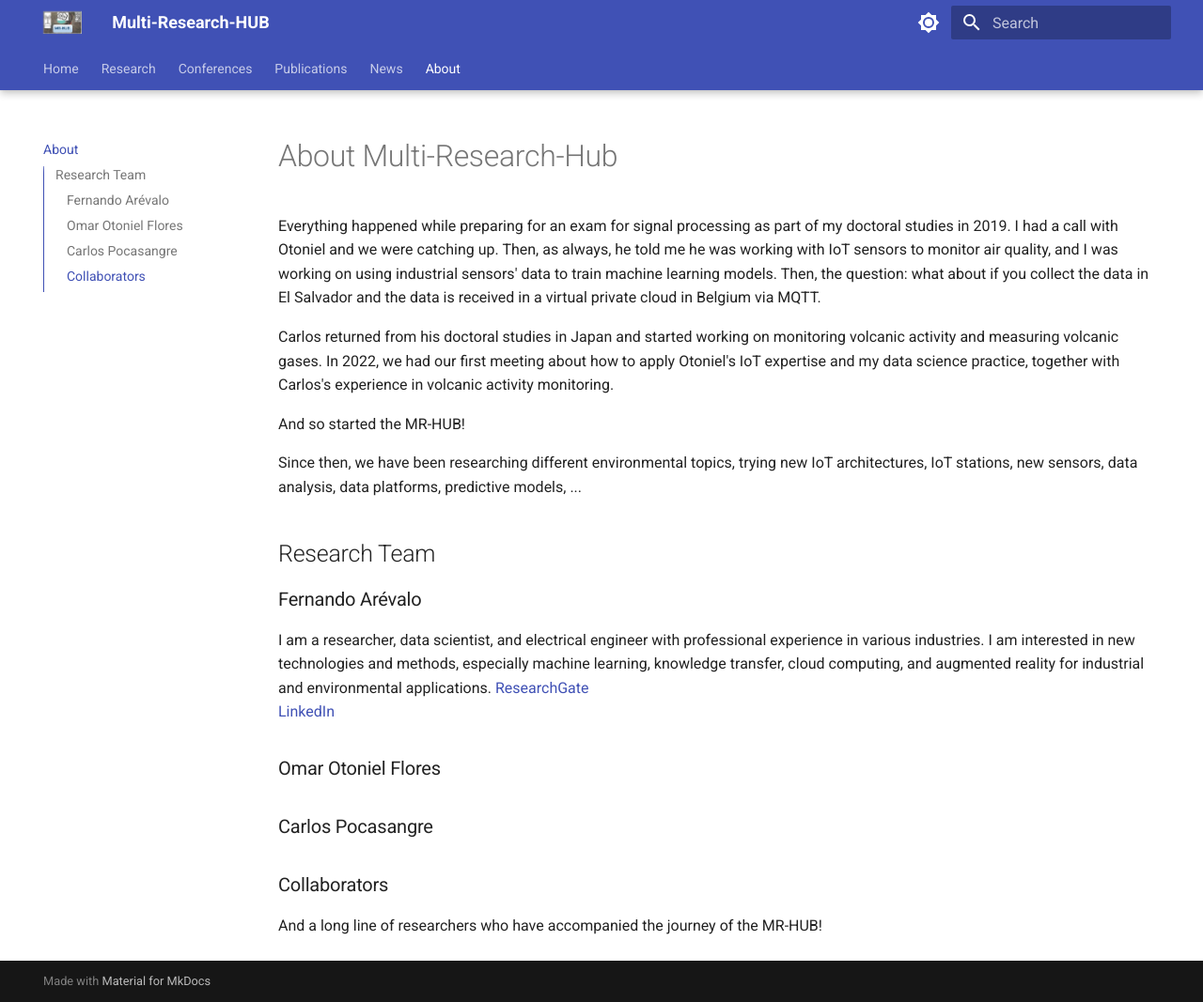
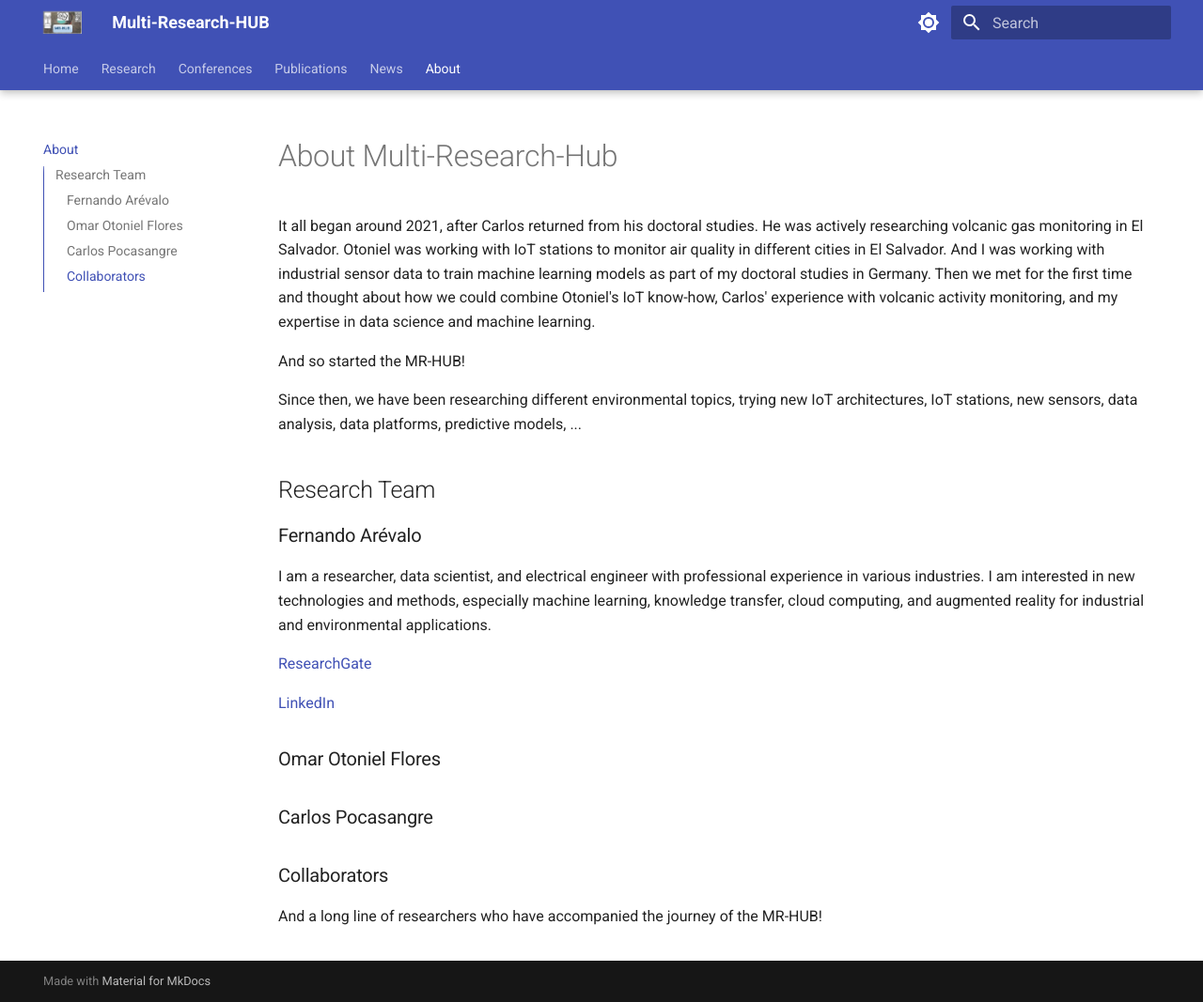
Before and after one commit to multiRH/MR-HUB, an MkDocs documentation site: the page built from docs/about.md, in a window 1280 px wide and 1067 px high. Shown: the whole window at 94% size. Built offline with MkDocs 1.6.1 and Material for MkDocs 9.7.7, drawn with Linux system fonts in a browser that asks for light colours.

Commit message:
adding changes to publications and about

```diff
--- a/docs/about.md
+++ b/docs/about.md
@@ -1,9 +1,10 @@
 # About Multi-Research-Hub
 
-Everything happened while preparing for an exam for signal processing as part of my doctoral studies in 2019. I had a call with Otoniel
-and we were catching up. Then, as always, he told me he was working with IoT sensors to monitor air quality, and I was working on using industrial sensors' data to train machine learning models. Then, the question: what about if you collect the data in El Salvador and the data is received in a virtual private cloud in Belgium via MQTT.
-
-Carlos returned from his doctoral studies in Japan and started working on monitoring volcanic activity and measuring volcanic gases. In 2022, we had our first meeting about how to apply Otoniel's IoT expertise and my data science practice, together with Carlos's experience in volcanic activity monitoring.
+It all began around 2021, after Carlos returned from his doctoral studies. He was actively researching volcanic gas monitoring in El Salvador.
+Otoniel was working with IoT stations to monitor air quality in different cities in El Salvador.
+And I was working with industrial sensor data to train machine learning models as part of my doctoral studies in Germany.
+Then we met for the first time and thought about how we could combine Otoniel's IoT know-how, Carlos' experience with volcanic activity monitoring,
+and my expertise in data science and machine learning.
 
 And so started the MR-HUB!
 
@@ -11,8 +12,12 @@ Since then, we have been researching different environmental topics, trying new
 ## Research Team
 
 ### Fernando Arévalo
-I am a researcher, data scientist, and electrical engineer with professional experience in various industries. I am interested in new technologies and methods, especially machine learning, knowledge transfer, cloud computing, and augmented reality for industrial and environmental applications.
+I am a researcher, data scientist, and electrical engineer with professional experience in various industries.
+I am interested in new technologies and methods, especially machine learning, knowledge transfer, cloud computing,
+and augmented reality for industrial and environmental applications.
+
 [ResearchGate](https://www.researchgate.net/profile/Fernando-Arevalo-4)
+
 [LinkedIn](https://www.linkedin.com/in/fernando-ar%C3%A9valo-b4677938/)
 
 ### Omar Otoniel Flores
```
Also changed, not shown: docs/publication_list.md (+22 -17 lines).
